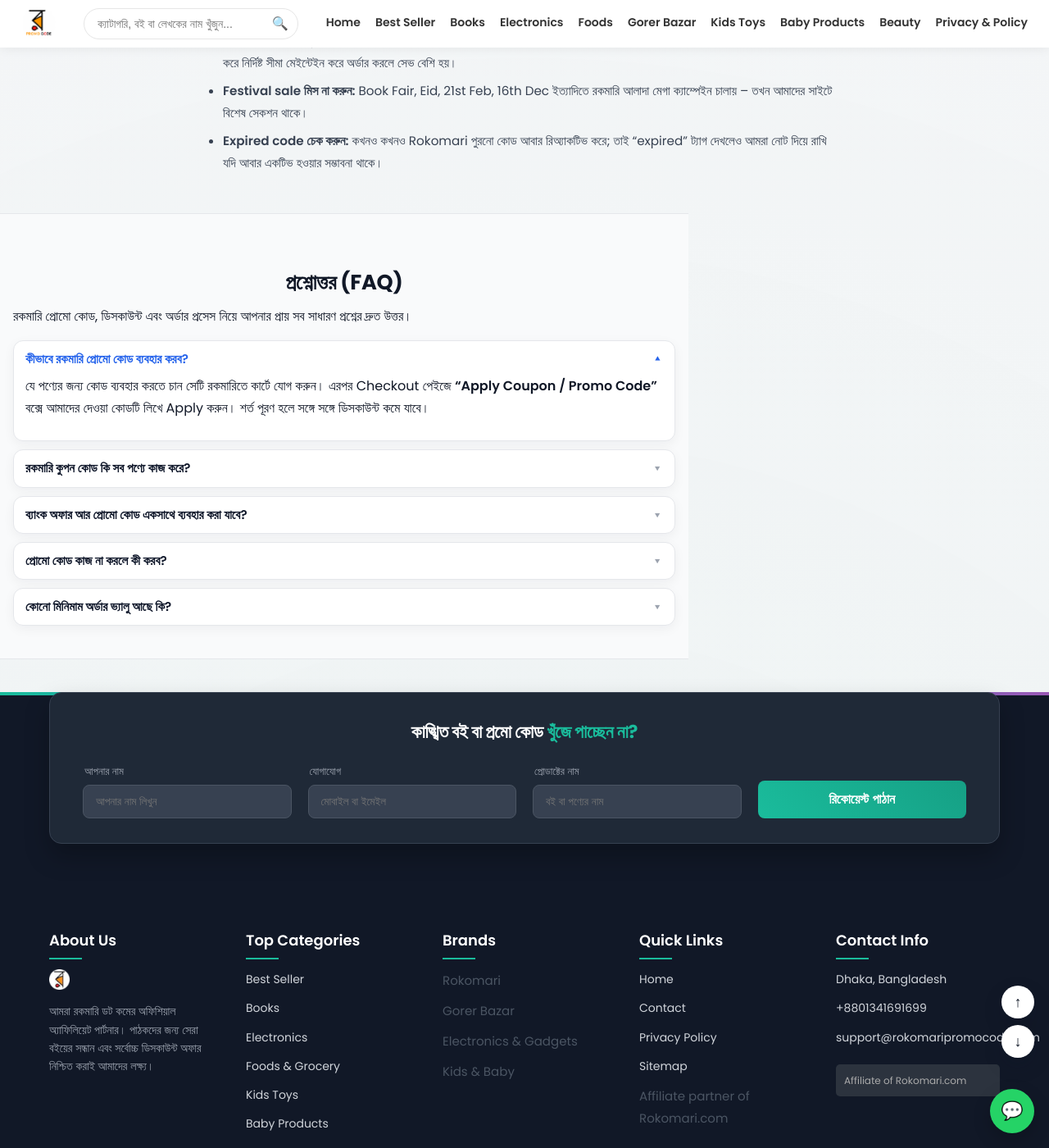
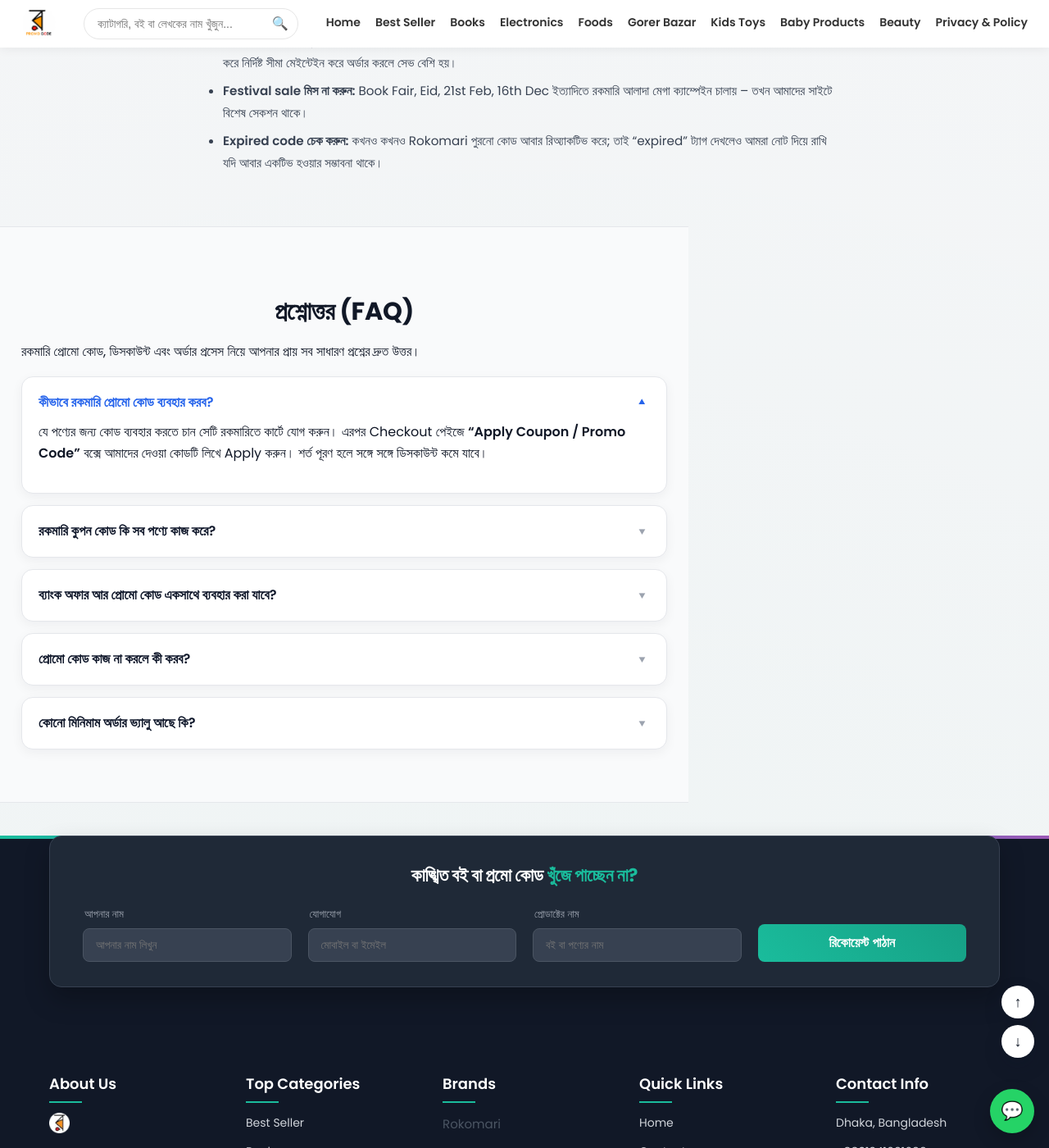
Before and after one commit to RokomariPromoCode/rokomaripromocode.github.io, a Jekyll site: the page built from index.md, in a window 1280 px wide and 1400 px high, scrolled down 2242 px. Shown: the whole window at 82% size. Built offline with Jekyll 4.4.1, drawn with Linux system fonts in a browser that asks for light colours.

Commit message:
Update styles.css

```diff
--- a/assets/styles.css
+++ b/assets/styles.css
@@ -870,66 +870,67 @@
 }
 
 /* ============================================================
-   FAQ SECTION
+   FAQ SECTION — Modern Centered Design
    ============================================================ */
+
 .faq-section {
-  margin: 48px 0 32px;
-  padding: 32px 0 40px;
+  margin: 64px 0 48px;
+  padding: 48px 0 64px;
   background: #f9fafb;
   border-top: 1px solid #e5e7eb;
   border-bottom: 1px solid #e5e7eb;
-   align:center;
 }
 
 .faq-section .container {
-  max-width: 900px;
+  max-width: 820px;
   margin: 0 auto;
+  padding: 0 16px;
 }
 
 .faq-section h2 {
   text-align: center;
-  font-size: 1.6rem;
+  font-size: 1.9rem;
   font-weight: 700;
   color: #111827;
-  margin-bottom: 8px;
+  margin-bottom: 12px;
+  letter-spacing: -0.01em;
 }
 
 .faq-section .faq-intro {
   text-align: center;
-  font-size: 0.95rem;
+  font-size: 1rem;
   color: #6b7280;
   max-width: 640px;
-  margin: 0 auto 18px;
+  margin: 0 auto 28px;
+  line-height: 1.65;
 }
 
 .faq-section .faq-grid {
   display: flex;
   flex-direction: column;
-  gap: 10px;
-  margin-top: 16px;
+  gap: 14px;
 }
 
 .faq-section .faq-item {
-  width: 100%;
-  border-radius: 12px;
+  border-radius: 14px;
   border: 1px solid #e5e7eb;
   background: #ffffff;
-  padding: 10px 14px;
+  padding: 18px 20px;
   box-shadow: 0 4px 14px rgba(15, 23, 42, 0.05);
   transition: box-shadow 0.18s ease, transform 0.18s ease, border-color 0.18s ease;
 }
 
 .faq-section .faq-item:hover {
-  border-color: #cbd5f5;
-  box-shadow: 0 8px 24px rgba(15, 23, 42, 0.08);
-  transform: translateY(-1px);
+  border-color: #d1d5db;
+  box-shadow: 0 8px 24px rgba(15, 23, 42, 0.10);
+  transform: translateY(-2px);
 }
 
 .faq-section .faq-item summary {
   position: relative;
-  padding-right: 26px;
+  padding-right: 28px;
   font-weight: 600;
-  font-size: 0.95rem;
+  font-size: 1.02rem;
   cursor: pointer;
   list-style: none;
 }
@@ -941,10 +942,10 @@
 .faq-section .faq-item summary::after {
   content: "▾";
   position: absolute;
-  right: 4px;
+  right: 6px;
   top: 50%;
   transform: translateY(-50%);
-  font-size: 0.8rem;
+  font-size: 1rem;
   color: #9ca3af;
   transition: transform 0.18s ease, color 0.18s ease;
 }
@@ -959,10 +960,10 @@
 }
 
 .faq-section .faq-body {
-  margin-top: 8px;
-  font-size: 0.93rem;
+  margin-top: 10px;
+  font-size: 1rem;
   color: #4b5563;
-  line-height: 1.7;
+  line-height: 1.65;
 }
 
 /* ============================================================
```
